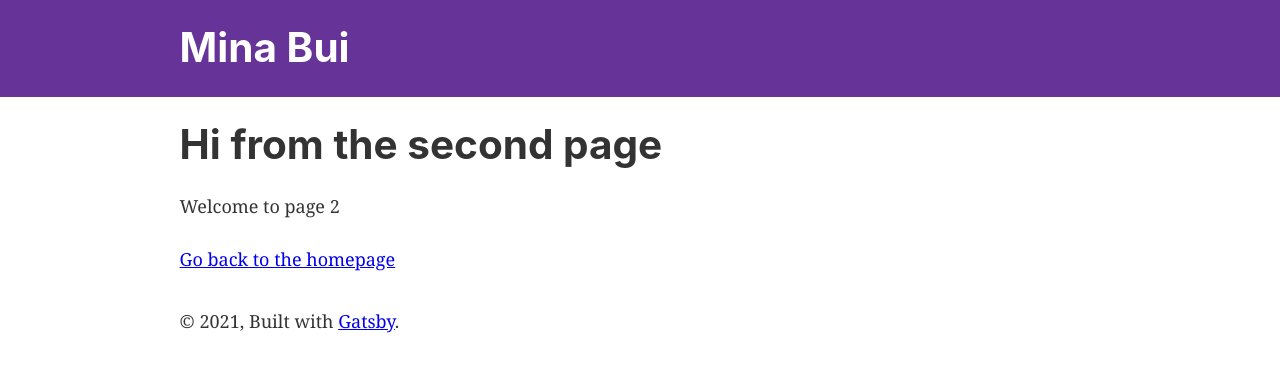
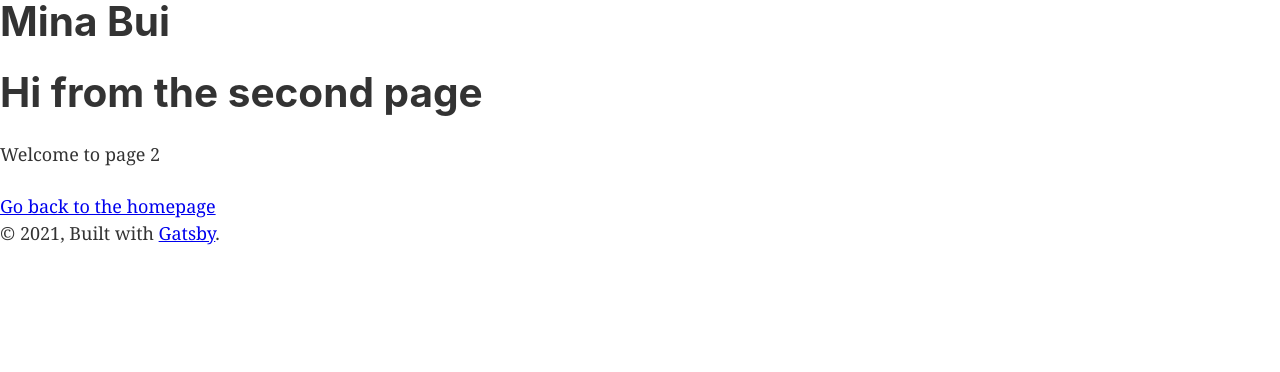
Before and after one commit to mina-bui/gatsby-portfolio, a Gatsby site: page /page-2 in a window 1280 px wide. Built offline with nearby package versions, Linux system fonts and the light colour scheme; Gatsby itself is replaced by a stand-in of ours.

Commit message:
Removing styles not in .scss file

```diff
--- a/src/components/header.js
+++ b/src/components/header.js
@@ -3,27 +3,10 @@ import PropTypes from "prop-types"
 import { Link } from "gatsby"
 
 const Header = ({ siteTitle }) => (
-  <header
-    style={{
-      background: `rebeccapurple`,
-      marginBottom: `1.45rem`,
-    }}
-  >
-    <div
-      style={{
-        margin: `0 auto`,
-        maxWidth: 960,
-        padding: `1.45rem 1.0875rem`,
-      }}
-    >
-      <h1 style={{ margin: 0 }}>
-        <Link
-          to="/"
-          style={{
-            color: `white`,
-            textDecoration: `none`,
-          }}
-        >
+  <header>
+    <div>
+      <h1>
+        <Link>
           {siteTitle}
         </Link>
       </h1>
--- a/src/components/layout.js
+++ b/src/components/layout.js
@@ -26,19 +26,9 @@ const Layout = ({ children }) => {
   return (
     <>
       <Header siteTitle={data.site.siteMetadata?.title || `Title`} />
-      <div
-        style={{
-          margin: `0 auto`,
-          maxWidth: 960,
-          padding: `0 1.0875rem 1.45rem`,
-        }}
-      >
+      <div>
         <main>{children}</main>
-        <footer
-          style={{
-            marginTop: `2rem`,
-          }}
-        >
+        <footer>
           © {new Date().getFullYear()}, Built with
           {` `}
           <a href="https://www.gatsbyjs.com">Gatsby</a>.
```
Also changed, not shown: src/pages/index.js (+7 -1 lines), 1 other file.
